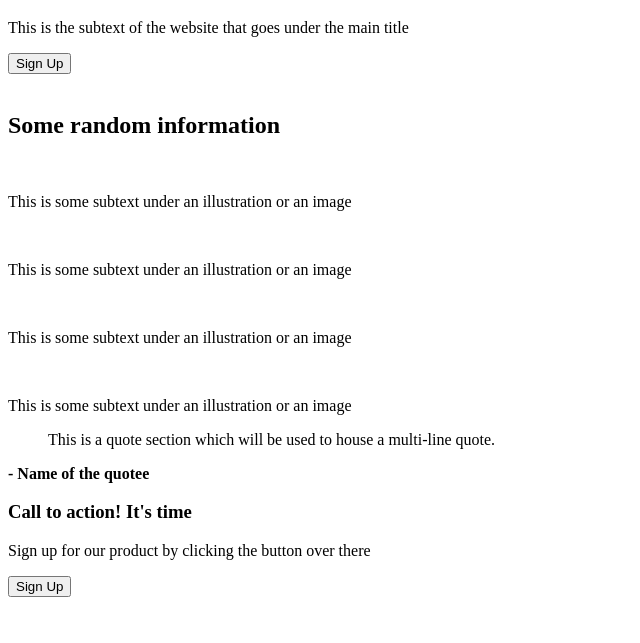
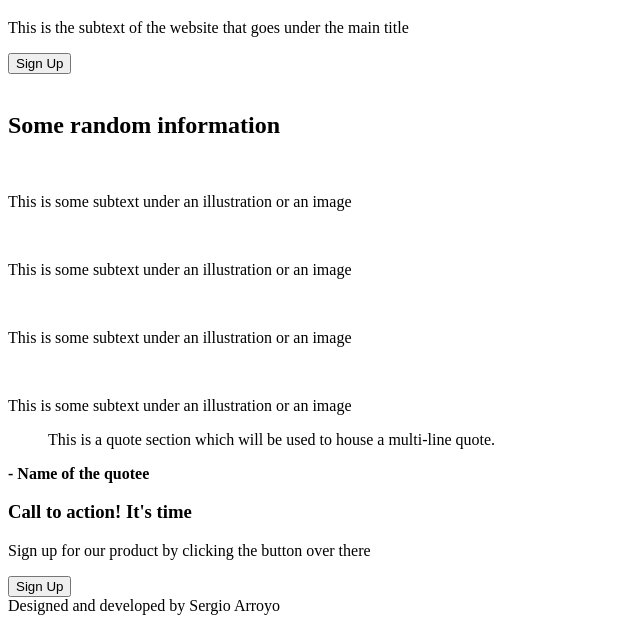
Before and after one commit to sergioarroyogodoy/landing-page, a plain HTML site: page index.html in a window 1280 px wide. Shown: the part 157-800 px from the top of the page, without its empty margins (0-640 px from the left). Drawn offline with Linux system fonts and the light colour scheme.

Commit message:
Add footer section to index.html

```diff
--- a/index.html
+++ b/index.html
@@ -63,5 +63,7 @@
         </div>
     </div>
 </body>
-<footer></footer>
+<footer>
+    <div>Designed and developed by Sergio Arroyo</div>
+</footer>
 </html>
```
